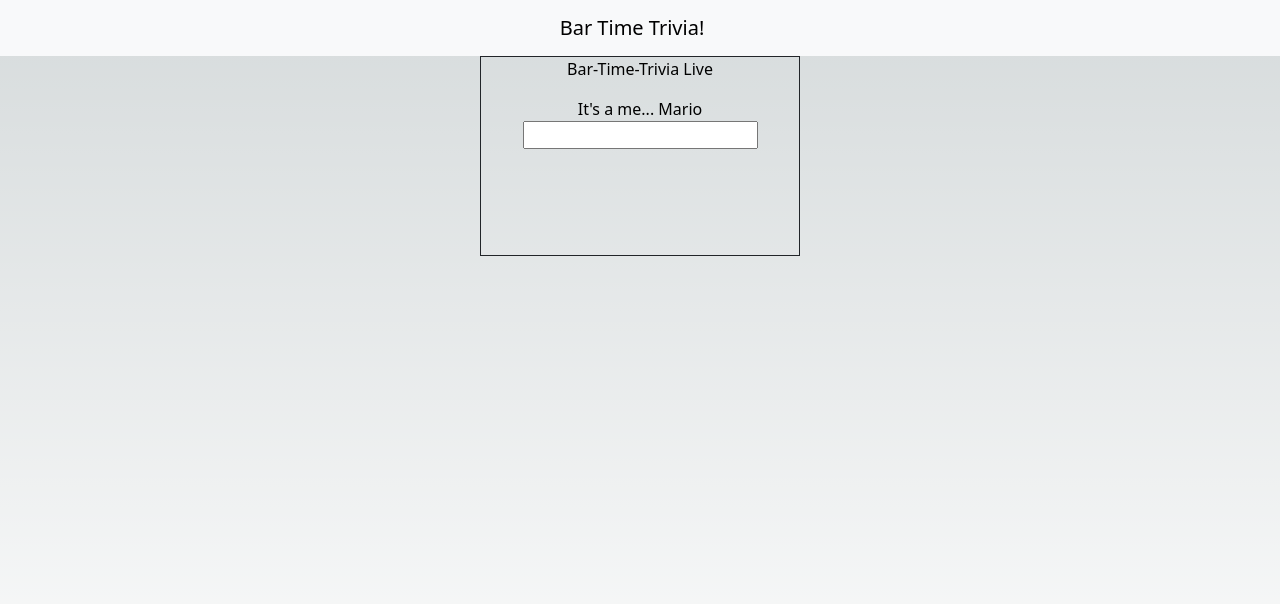
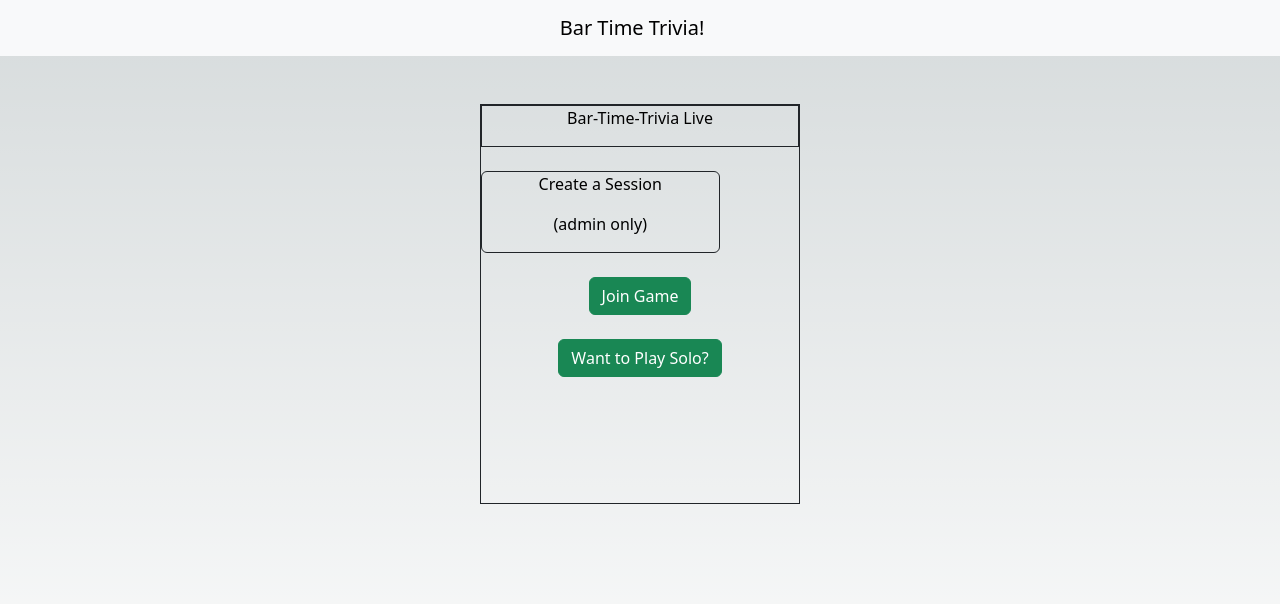
Before and after one commit to zshep/bar-time-trivia, a Next.js app: page /playTrivia in a window 1280 px wide. Shown: the top 604 px of the page. Built offline with nearby package versions, Linux system fonts and the light colour scheme.

Commit message:
moved pages into new play Trivia route, how do I get differen things so pop up for the same route?

```diff
--- a/app/playTrivia/layout.tsx
+++ b/app/playTrivia/layout.tsx
@@ -5,11 +5,11 @@ export default function Layout({ children }: { children: React.ReactNode }) {
 
             <div className="d-flex flex-row h-100 justify-content-center">
 
-                <main className="d-flex flex-column align-content-center border border-dark border-round h-25 w-25 text-center">
-                    <div>
+                <main className="d-flex flex-column align-content-center border border-dark border-round h-50 w-25 text-center mt-5">
+                    <div className="border border-dark">
                         <p>Bar-Time-Trivia Live</p>
                     </div>
-                    <div>
+                    <div className="mt-4">
                         {children}
                     </div>
                 </main>
--- a/app/playTrivia/live/page.tsx
+++ b/app/playTrivia/live/page.tsx
@@ -5,7 +5,7 @@ export default function lobby() {
 
     return (
 
-        <div> It's a me... Mario</div>
+        <div> It's a me... Luigi</div>
 
     )
 
--- a/app/playTrivia/page.tsx
+++ b/app/playTrivia/page.tsx
@@ -1,20 +1,38 @@
-
+import Link from "next/link"
 /* Grab */
 
 export default function lobby() {
 
 
     return (
-        <form>
-            <div> It's a me... Mario</div>
-            <label>
 
-            </label>
-            <input>
-            </input>
+        <div className="d-flex flex-column">
+        <div className="border border-dark rounded w-75">
 
+                <Link
+                    key="newSession"
+                    href="/playTrivia/createSession.tsx">
+                        <p>Create a Session</p>
 
-        </form>
+                <p className="text-center">(admin only)</p>
+
+                </Link>
+        </div>
+        <div className="mt-2 mb-2 d-flex flex-column">
+
+            <div className="mt-3">
+                <button className="btn btn-success">
+                        Join Game</button>
+            </div>
+        </div>
+        <div className="mt-3">
+
+            <button className="btn btn-success">Want to Play Solo?</button>
+        </div>
+        <div>
+
+        </div>
+    </div>
 
     )
 
```
Also changed, not shown: app/playTrivia/createSession.tsx (added, +12 -0 lines), app/playTrivia/joinGame.tsx (added, +17 -0 lines), app/playTrivia/solo.tsx (renamed from app/playTrivia/solo/page.tsx).
